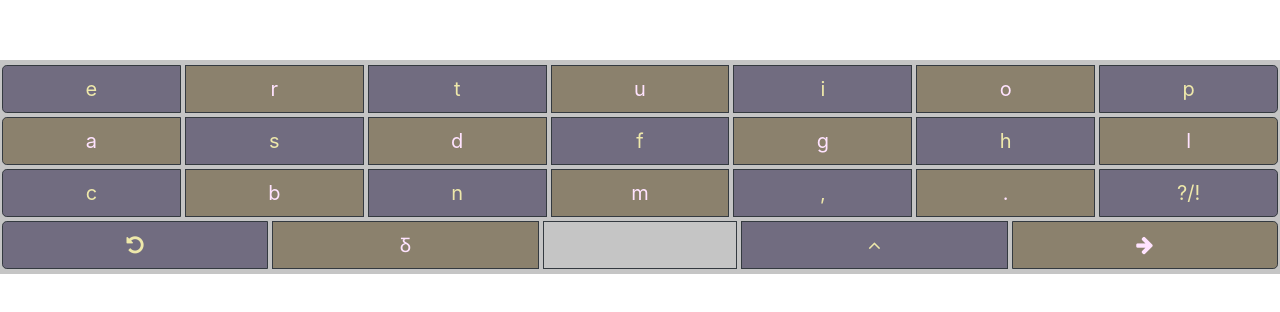
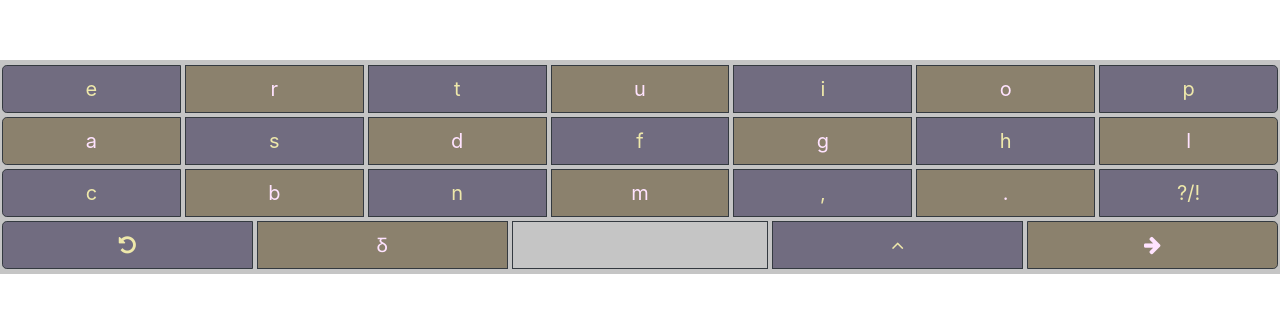
Before and after one commit to Macribo/easca, a plain HTML site: page index.html in a window 1280 px wide. Shown: the part 486-798 px from the top of the page. Drawn offline with nearby package versions, Linux system fonts and the light colour scheme.

Commit message:
Bigger spacebar.

```diff
--- a/css/keyboard-style.css
+++ b/css/keyboard-style.css
@@ -69,6 +69,8 @@
 	width: 70% !important;
 	margin-left:5%;
 	bottom:5%;
+	padding-left:60px !important;
+	padding-right:60px !important;
 }
 #backspace{
 
```
